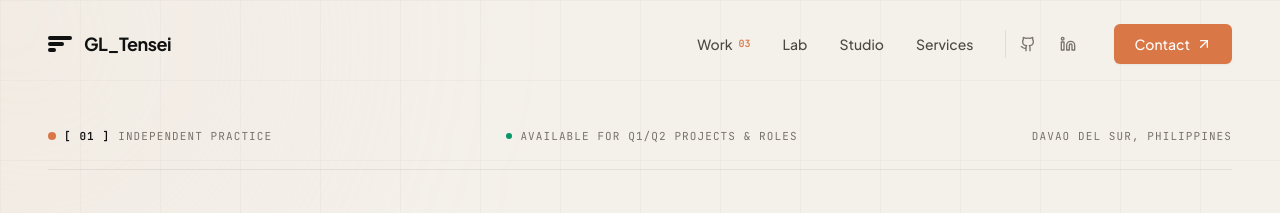
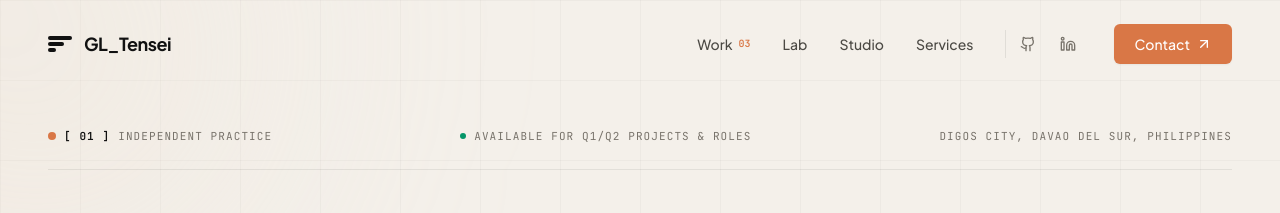
Before and after one commit to glquiza/portfolio, a React (Vite) app: page / in a window 1280 px wide. Shown: the top 213 px of the page. Built offline with nearby package versions, Linux system fonts and the light colour scheme.

Commit message:
feat: update philosophy & capabilities bio with personal narrative and Digos City location

```diff
--- a/src/components/About.jsx
+++ b/src/components/About.jsx
@@ -98,7 +98,7 @@ export default function About() {
             <div className="p-6 bg-[#F4F0EA] border border-black/[0.08] flex flex-col sm:flex-row sm:items-center justify-between gap-4 font-mono text-xs text-charcoal-subtle shadow-sm">
               <div className="flex items-center gap-2">
                 <MapPin className="w-4 h-4 text-emerald-600" />
-                <span className="text-charcoal font-medium">Davao del Sur, Philippines</span>
+                <span className="text-charcoal font-medium">{personalInfo.location}</span>
               </div>
               <div className="flex items-center gap-2">
                 <Globe className="w-4 h-4 text-terracotta" />
--- a/src/data/projectsData.js
+++ b/src/data/projectsData.js
@@ -6,12 +6,12 @@ export const personalInfo = {
   headline: "GL_Tensei",
   tagline: "IT student and aspiring Cybersecurity Analyst exploring web development, game development, and UI/UX design while building creative digital experiences.",
   avatar: "/pfp.png",
-  location: "Davao del Sur, Philippines",
+  location: "Digos City, Davao del Sur, Philippines",
   timezone: "GMT+8 (PHT)",
   availability: "Available for Q1/Q2 Projects & Roles",
   bio: [
-    "I am an IT student and aspiring Cybersecurity Analyst passionate about exploring web development, game development, and UI/UX design.",
-    "Driven by curiosity and a commitment to modern web standards, I focus on building intuitive, secure, and performant user interfaces with interactive motion and clean component architecture."
+    "Hey, I'm a passionate IT student who loves exploring the world of technology, building things, and turning ideas into reality. I'm currently pursuing a Bachelor of Science in Information Technology (BSIT) in Digos City, Davao del Sur, Philippines. As someone who is hardworking, humble, and curious, I enjoy learning new skills and challenging myself to grow. Right now, I'm exploring web development, game development, and UI/UX design, combining creativity and technology to create meaningful digital experiences.",
+    "When I'm away from my screen, you'll probably find me playing online games, creating YouTube videos, playing guitar, or going on adventures. I'm always looking for new things to explore and skills to develop. One of my biggest goals is to become a Cybersecurity Analyst, where I can use my technical knowledge and problem-solving skills to help protect people and systems in the digital world. For me, learning is a continuous journey, and this portfolio is a reflection of that journey."
   ],
   stats: [
     { label: "Selected Works", value: "03+" },
```
